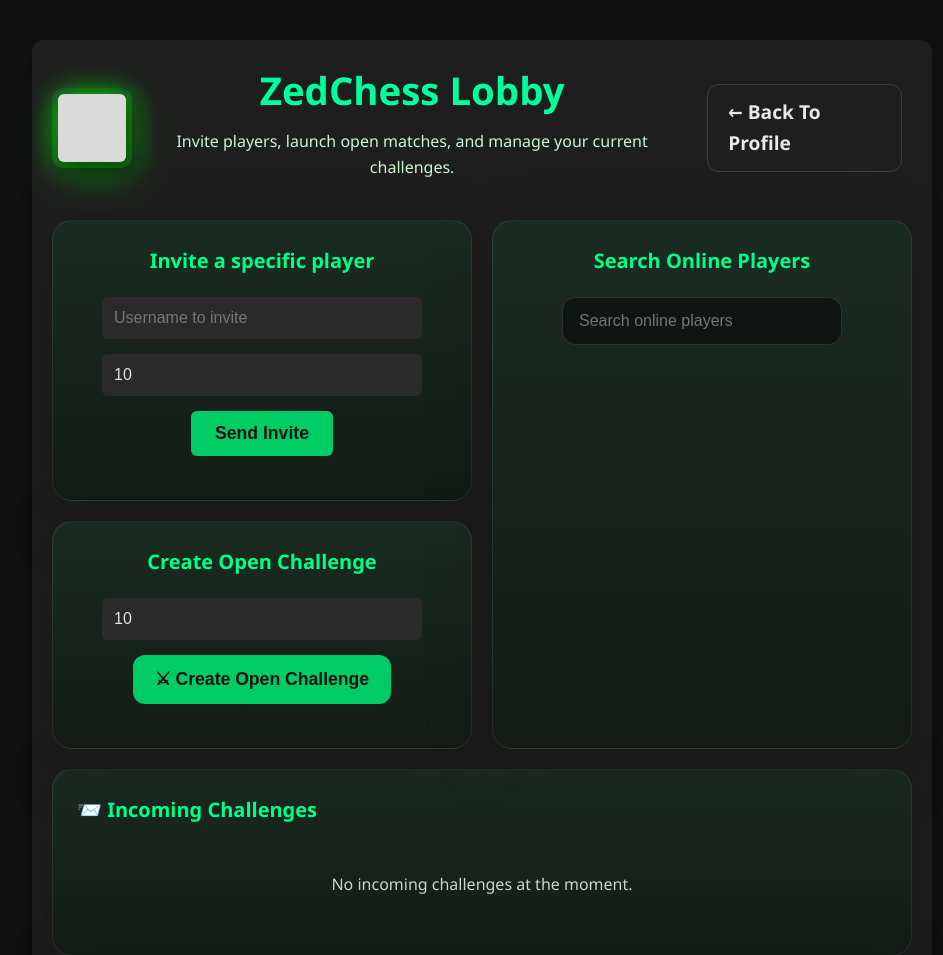
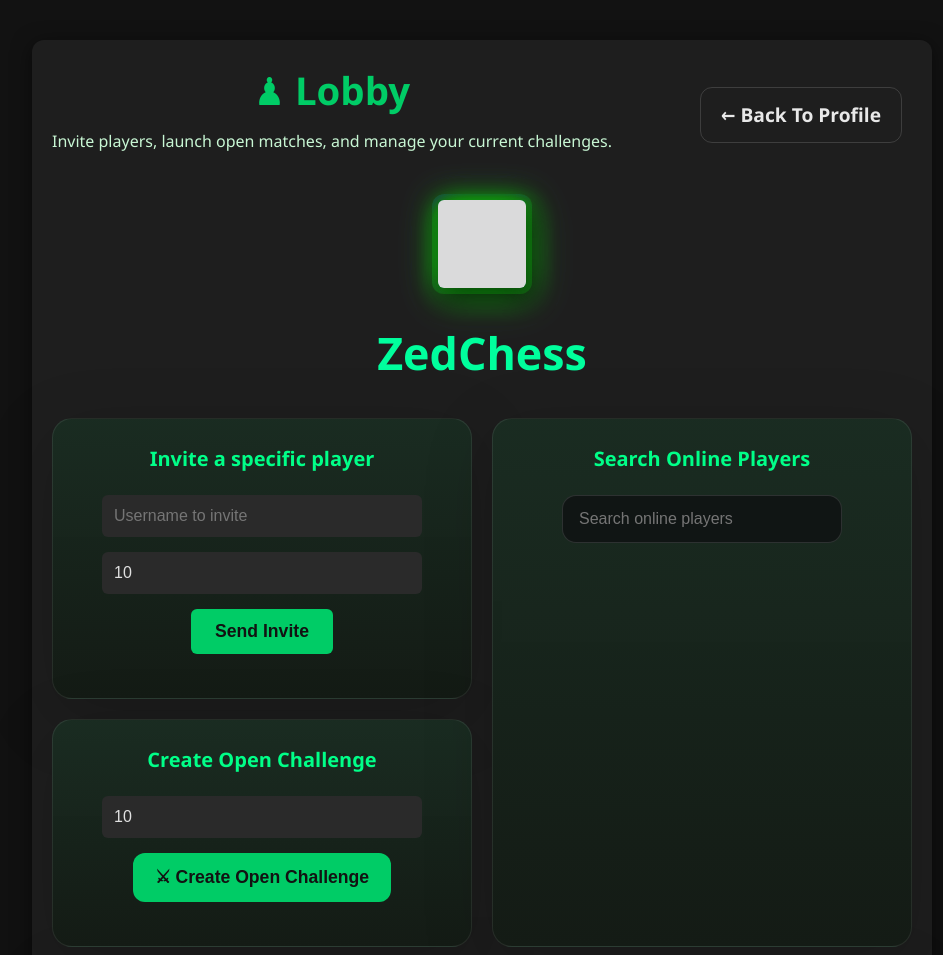
Before and after one commit to beenzuh20-rgb/zedchess, a Flask app: page /lobby in a window 1280 px wide. Shown: the top 955 px of the page, without its empty margins (158-1101 px from the left). Run offline with Flask 3, Linux system fonts and the light colour scheme; the visitor is signed in with stand-in values (Sample User, id 1); data comes from the database, SQL or seed files in the repository; data that the repository does not hold is empty; some libraries are stand-ins or nearby versions; grey boxes are pictures that could not be loaded.

Commit message:
Update lobby.html

```diff
--- a/templates/lobby.html
+++ b/templates/lobby.html
@@ -10,23 +10,25 @@
 
 <div class="container">
 
-              <!-- === 3D ZAMBIAN KNIGHT LOGO === -->
     <div class="lobby-topbar">
-        <div style="display: flex; align-items: center; gap: 15px;">
-            <img src="https://www.svgrepo.com/show/320070/chess-knight.svg"
-                 alt="ZedChess"
-                 class="zed-knight-logo"
-                 style="width: 80px; height: 80px;">
-            <div>
-                <h1 style="margin: 0; color: #00ff9d;">ZedChess Lobby</h1>
-                <p class="subheading">Invite players, launch open matches, and manage your current challenges.</p>
-            </div>
+        <div>
+
+            <h1>♟ Lobby</h1>
+
+            <p class="subheading">Invite players, launch open matches, and manage your current challenges.</p>
         </div>
         <a href="{{ url_for('profile') }}" class="btn secondary">← Back To Profile</a>
     </div>
-    <!-- ============================================ -->
-    <!-- ============================================ -->
 
+      <!-- === 3D ZAMBIAN KNIGHT LOGO === -->
+    <div style="text-align: center; margin-bottom: 30px;">
+        <img src="https://www.svgrepo.com/show/320070/chess-knight.svg"
+             alt="ZedChess"
+             class="zed-knight-logo"
+             style="width: 100px; height: 100px;">
+        <h1 style="margin: 15px 0 5px 0; color: #00ff9d;">ZedChess</h1>
+    </div>
+    <!-- ================================= -->
     <div class="lobby-grid">
         <div class="lobby-panel">
             <div class="card invite-card">
@@ -171,20 +173,26 @@
 <script>
 const socket = io();
 
+socket.on("new_challenge", function(data) {
+    alert(
+        "New challenge from " +
+        data.from +
+        ". Refresh the page to Accept or Decline."
+    );
+    location.reload();
+});
+
+socket.on("online_users", function(users) {
+    console.log("Online:", users);
+});
+// when someone accepts your challenge, redirect to the game
 socket.on("challenge_accepted", function(data) {
-    console.log("Challenge accepted event received:", data);
-
+    alert(data.from + " accepted your challenge!");
     if (data.game_id) {
-        // Better user experience
-        const message = data.from + " has accepted your challenge! Taking you to the game...";
-        alert(message);
-
-        // Small delay to let alert show
-        setTimeout(() => {
-            window.location.href = '/game/' + data.game_id;
-        }, 800);
+        window.location.href = '/game/' + data.game_id;
     }
 });
 </script>
+
 </body>
 </html>
```
